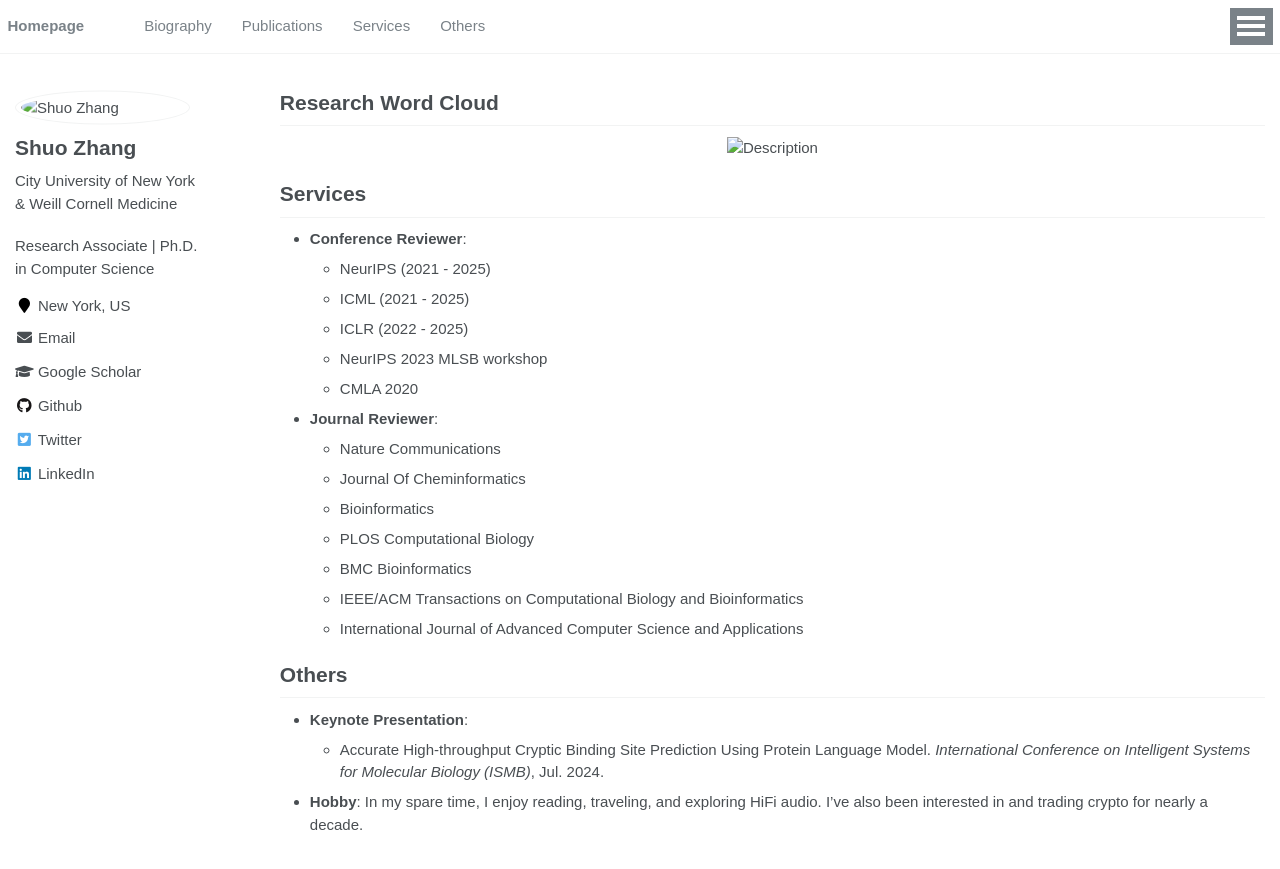
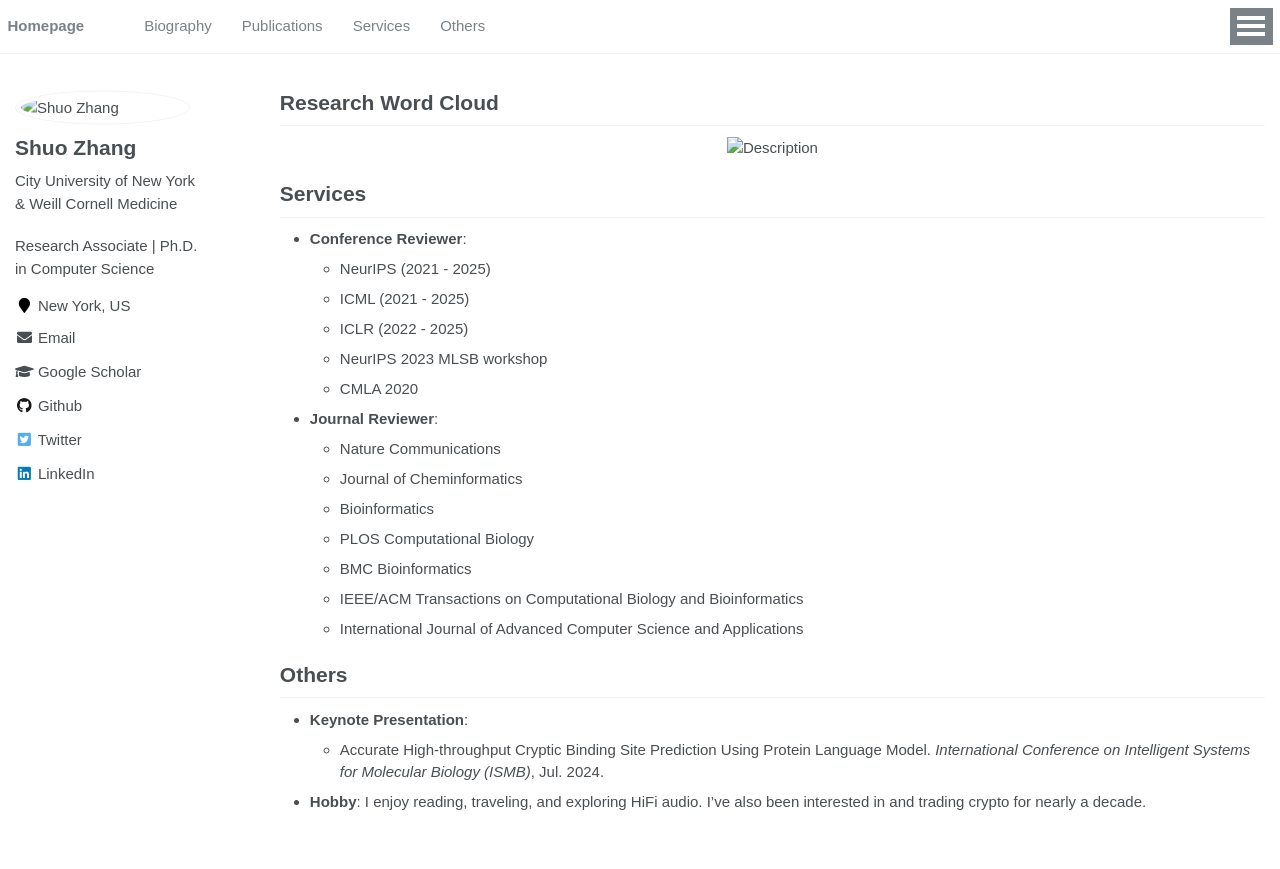
Before and after one commit to zetayue/zetayue.github.io, a Jekyll site: the page built from _pages/includes/others.md, in a window 1280 px wide. Shown: the top 869 px of the page. Built offline with Jekyll 4.4.1, drawn with Linux system fonts in a browser that asks for light colours; our own code applies the rules of GitHub Pages for plain Markdown files.

Commit message:
Update others.md

```diff
--- a/_pages/includes/others.md
+++ b/_pages/includes/others.md
@@ -14,7 +14,7 @@
     - CMLA 2020
 - **Journal Reviewer**:
     - Nature Communications
-    - Journal Of Cheminformatics
+    - Journal of Cheminformatics
     - Bioinformatics
     - PLOS Computational Biology
     - BMC Bioinformatics
@@ -24,4 +24,4 @@
 # Others
 - **Keynote Presentation**:
     - Accurate High-throughput Cryptic Binding Site Prediction Using Protein Language Model. *International Conference on Intelligent Systems for Molecular Biology (ISMB)*, Jul. 2024.
-- **Hobby**: In my spare time, I enjoy reading, traveling, and exploring HiFi audio. I’ve also been interested in and trading crypto for nearly a decade.
+- **Hobby**: I enjoy reading, traveling, and exploring HiFi audio. I’ve also been interested in and trading crypto for nearly a decade.
```
